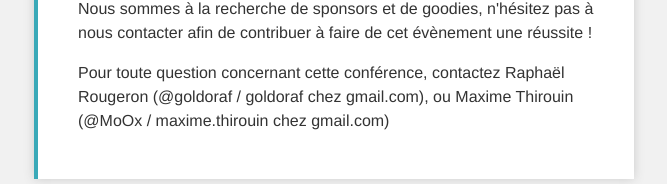
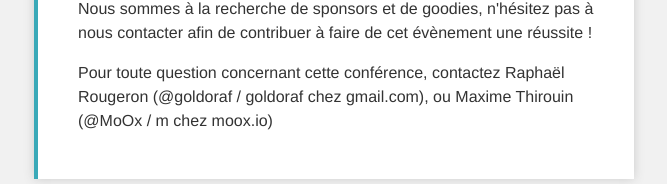
Before and after one commit to francejs/francejs.github.com, a Jekyll site: the page built from conf2013.html, in a window 1280 px wide. Shown: the part 719-903 px from the top of the page, without its empty margins (306-973 px from the left). Built offline with Jekyll 4.4.1, drawn with Linux system fonts in a browser that asks for light colours.

Commit message:
Update my mail + fix dom issue

```diff
--- a/conf2013.html
+++ b/conf2013.html
@@ -6,7 +6,7 @@
   <h2>Première conférence FranceJS à Toulouse !</h2>
   <p><strong>La communauté FranceJS organise sa première conférence à l'occasion du <a href="http://2013.capitoledulibre.org/">Capitole du Libre</a>, les 23 et 24 novembre 2013 à Toulouse.</strong></p>
   <p>Le samedi sera une journée réservée aux conférences, d'une durée de 40 minutes chacune. La journée de dimanche sera quant à elle dédiée aux ateliers (1h30 et + si nécessaire) et aux Lightning Talks (5 minutes). L'entrée sera gratuite et les inscriptions seront ouvertes courant septembre.</p>
-  <p>L'appel à conférenciers est <a href="https://docs.google.com/forms/d/16SmZSiP0yMfpoD2qDY6g9xL5xF7i11KE1H7pwJ3fZqI/viewform">ouvert</a> jusqu'au 15 septembre, et le programme final sera publié autour du 15 octobre. Nous souhaitons voir aborder toutes les facettes de l'écosystème JavaScript, aussi les thèmes possibles sont nombreux :
+  <p>L'appel à conférenciers est <a href="https://docs.google.com/forms/d/16SmZSiP0yMfpoD2qDY6g9xL5xF7i11KE1H7pwJ3fZqI/viewform">ouvert</a> jusqu'au 15 septembre, et le programme final sera publié autour du 15 octobre. Nous souhaitons voir aborder toutes les facettes de l'écosystème JavaScript, aussi les thèmes possibles sont nombreux :</p>
   <ul>
       <li>Les APIs natives</li>
       <li>JS côté serveur</li>
@@ -17,7 +17,6 @@
       <li>Les frameworks</li>
       <li>...</li>
   </ul>
-  </p>
   <p>Nous sommes à la recherche de sponsors et de goodies, n'hésitez pas à nous contacter afin de contribuer à faire de cet évènement une réussite !</p>
-  <p>Pour toute question concernant cette conférence, contactez Raphaël Rougeron (@goldoraf / goldoraf chez gmail.com), ou Maxime Thirouin (@MoOx / maxime.thirouin chez gmail.com)</p>
+  <p>Pour toute question concernant cette conférence, contactez Raphaël Rougeron (@goldoraf / goldoraf chez gmail.com), ou Maxime Thirouin (@MoOx / m chez moox.io)</p>
 </article>
```
Lines whose indentation alone changed are shown as unchanged.
